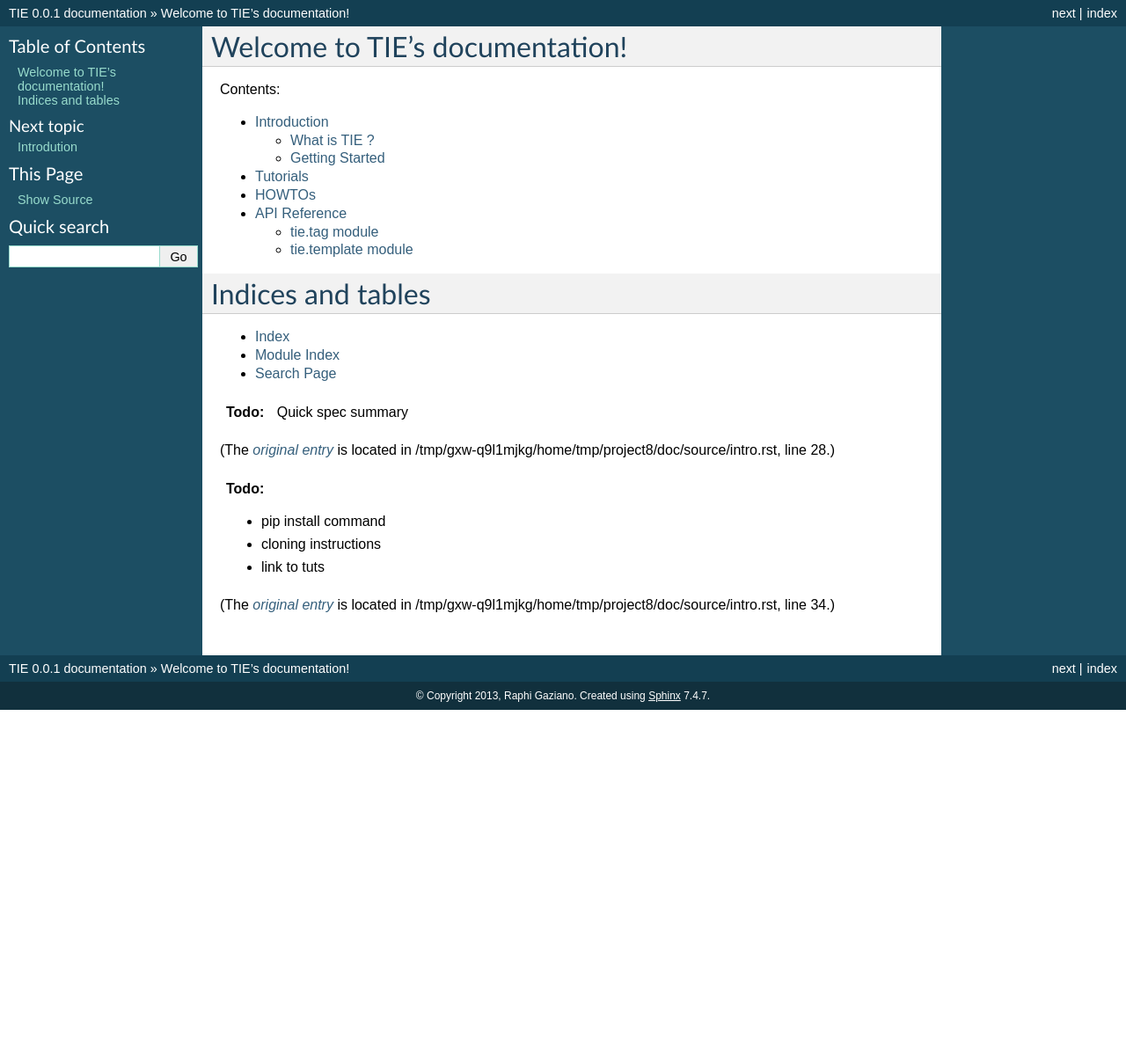
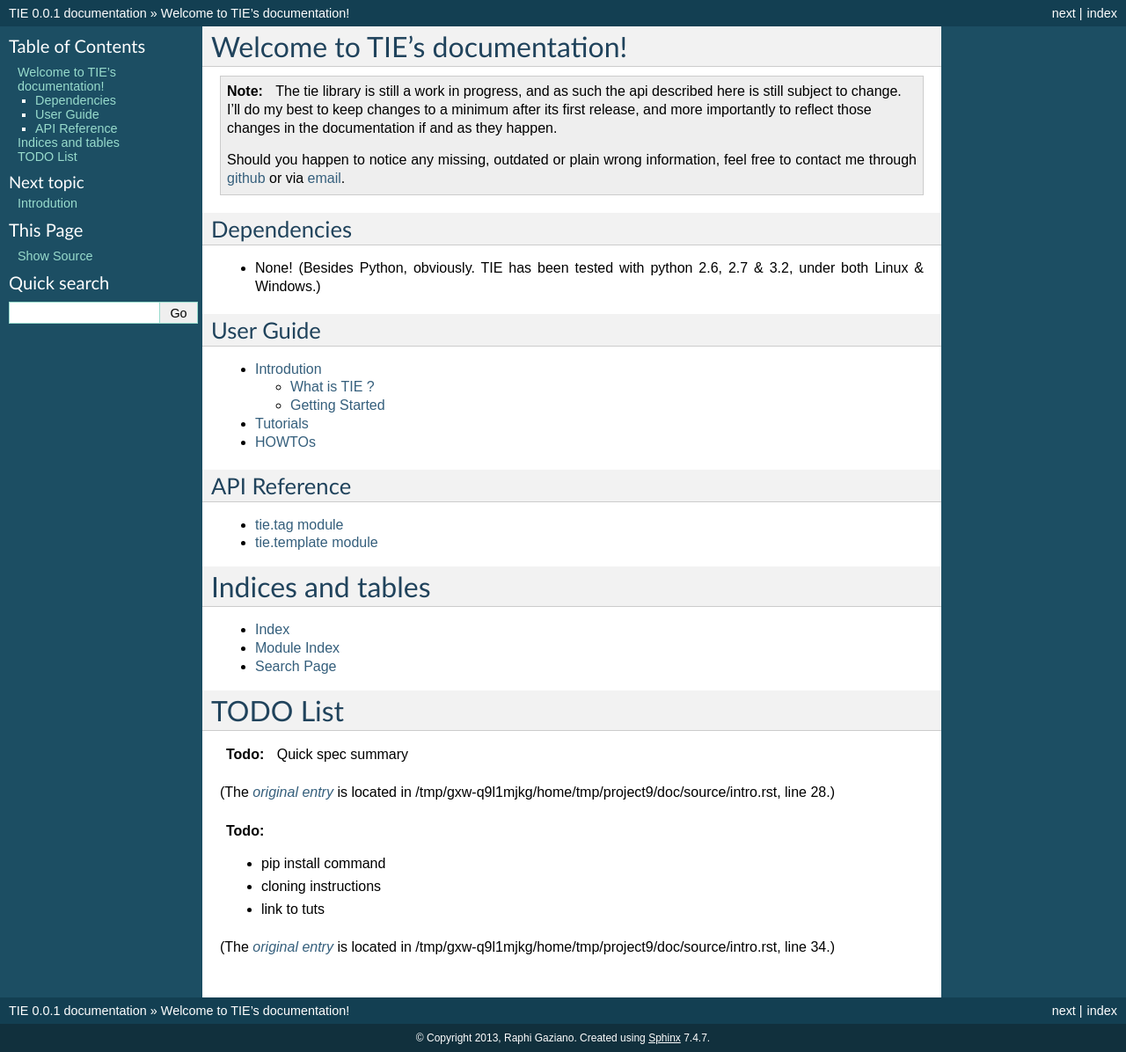
Before and after one commit to raphigaziano/TIE, a Sphinx documentation site: the page built from doc/source/index.rst, in a window 1280 px wide. Shown: the whole page at 88% size. Built offline with Sphinx 7.4.7, drawn with Linux system fonts in a browser that asks for light colours; before the commit the page ends 900 px from its top, so only the background shows below that.

Commit message:
better layout

```diff
--- a/doc/source/api/index.rst
+++ b/doc/source/api/index.rst
@@ -1,6 +1,3 @@
-API Reference
-=============
-
 First draft - autogenerated with sphinx
 
 Contents:
--- a/doc/source/index.rst
+++ b/doc/source/index.rst
@@ -6,14 +6,38 @@
 Welcome to TIE's documentation!
 ===============================
 
-Contents:
+.. note::
+   The tie library is still a work in progress, and as such the api described
+   here is still subject to change. I'll do my best to keep changes to a
+   minimum after its first release, and more importantly to reflect those
+   changes in the documentation if and as they happen.
+
+   Should you happen to notice any missing, outdated or plain wrong information,
+   feel free to contact me through `github <https://github.com/raphigaziano>`_
+   or via `email <r.gaziano@gmail.com>`_.
+
+Dependencies
+------------
+
+- None! (Besides Python, obviously. TIE has been tested with python 2.6, 2.7 &
+  3.2, under both Linux & Windows.)
+
+User Guide
+----------
 
 .. toctree::
    :maxdepth: 2
 
-   Introduction <intro>
+   intro
    tutorials/index
    howtos/index
+
+API Reference
+-------------
+
+.. toctree::
+   :maxdepth: 2
+
    api/index
 
 
@@ -24,4 +48,7 @@ Indices and tables
 * :ref:`modindex`
 * :ref:`search`
 
+TODO List
+=========
+
 .. todolist::
```
